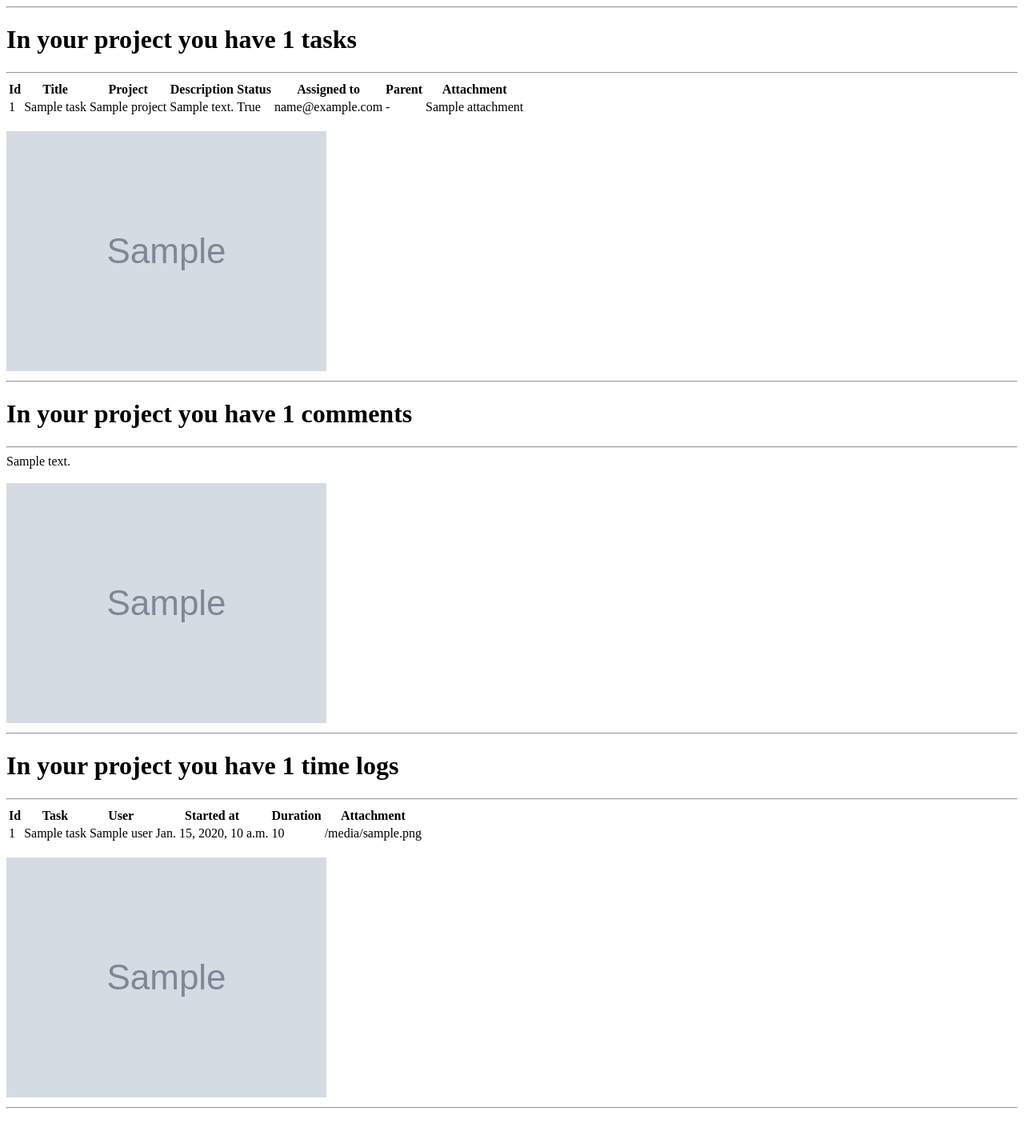
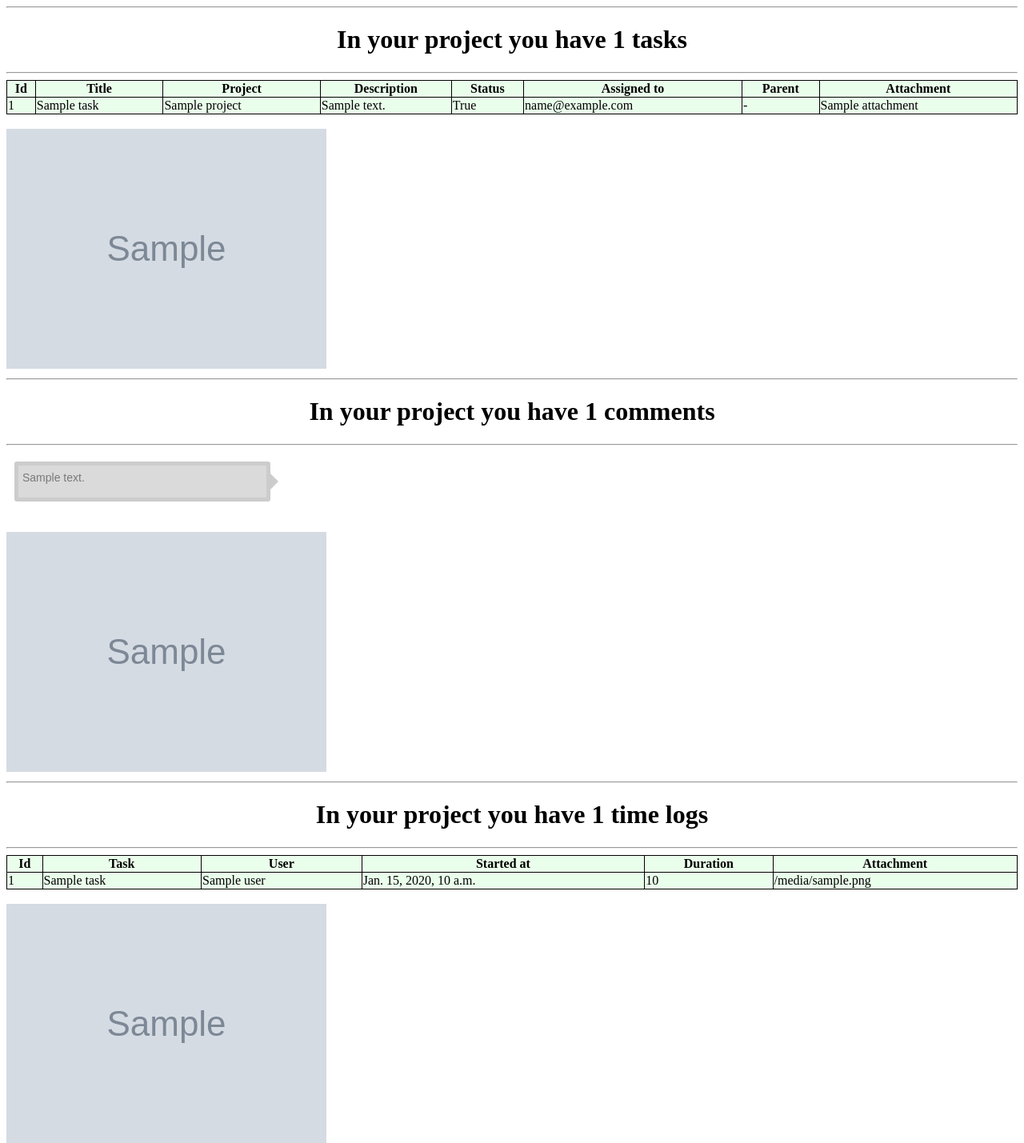
Before and after one commit to ArtiomOn/EBS-Milestone-2, a Django app: template templates/tasks/task_list.html in a window 1280 px wide. Shown: the top 1429 px of the page at 80% size. Before the commit the page ends 1386 px from the top, so only its background shows below. Run offline with Django 3.2, Linux system fonts and the light colour scheme; tables that the repository leaves empty hold one stand-in row (values such as "Sample post"); the template is opened without the code that fills it: values that come from a table or form of the project are taken from there, most other values are stand-ins (such as "Sample title", 1, 10 or a date in 2020); grey boxes marked "Sample" are stand-in pictures; data that the repository does not hold is empty; parts of the project's set-up code (start-up, migrations or seed data) failed here and were passed over.

Commit message:
Refactor

```diff
--- a/apps/tasks/models.py
+++ b/apps/tasks/models.py
@@ -84,7 +84,7 @@ class Task(models.Model):
         )
 
     @staticmethod
-    def html_convert_pdf(template: str, output_path: str, context: dict, css: str):
+    def html_convert_pdf(template: str, output_path: str, context: dict):
         # Convert html file to pdf
         template = get_template(template)
         html = template.render(context)
@@ -95,7 +95,6 @@ class Task(models.Model):
             pdfkit.from_string(
                 input=html,
                 output_path=output_path,
-                css=css,
                 options=options
             ),
             content_type='application/pdf'
--- a/apps/tasks/views.py
+++ b/apps/tasks/views.py
@@ -172,7 +172,6 @@ class TaskViewSet(
         permission_classes=(IsAuthenticated,)
     )
     def task_list_convert_pdf(self, request, *args, **kwargs):
-        css_path = 'E:/EBS/EBS-Milestone-2/static/css/style.css'
         template_name = 'tasks/task_list.html'
         pdf_name = 'E:/EBS/EBS-Milestone-2/media/pdf/task_list.pdf'
         task_queryset = Task.objects.all()
@@ -186,7 +185,6 @@ class TaskViewSet(
         return Task.html_convert_pdf(
             template=template_name,
             output_path=pdf_name,
-            css=css_path,
             context=context
         )
 
@@ -197,7 +195,6 @@ class TaskViewSet(
     )
     def task_detail_convert_pdf(self, request, *args, **kwargs):
         instance = self.get_object()
-        css_path = 'E:/EBS/EBS-Milestone-2/static/css/style.css'
         template_name = 'tasks/task_detail.html'
         pdf_name = f'E:/EBS/EBS-Milestone-2/media/pdf/task_detail__id_{instance.id}.pdf'
         task_queryset = Task.objects.filter(
@@ -217,7 +214,6 @@ class TaskViewSet(
         return Task.html_convert_pdf(
             template=template_name,
             output_path=pdf_name,
-            css=css_path,
             context=context
         )
 
@@ -397,7 +393,6 @@ class ProjectViewSet(
     )
     def project_detail_convert_pdf(self, request, *args, **kwargs):
         instance = self.get_object()
-        css_path = 'E:/EBS/EBS-Milestone-2/static/css/style.css'
         pdf_name = f'E:/EBS/EBS-Milestone-2/media/pdf/project_detail__id_{instance.id}.pdf'
         template_name = 'tasks/project_detail.html'
         instance_project = self.get_queryset(
@@ -422,6 +417,5 @@ class ProjectViewSet(
         return Task.html_convert_pdf(
             template=template_name,
             output_path=pdf_name,
-            css=css_path,
             context=context
         )
--- a/templates/tasks/task_list.html
+++ b/templates/tasks/task_list.html
@@ -7,6 +7,63 @@
     <title>Task</title>
 </head>
 <body>
+<style>
+    .tip {
+        width: 0;
+        height: 0;
+        position: absolute;
+        background: transparent;
+        border: 10px solid #ccc;
+    }
+
+    .tip-right {
+        top: 10px;
+        right: -25px;
+        border-top-color: transparent;
+        border-right-color: transparent;
+        border-bottom-color: transparent;
+    }
+
+    .dialogbox .body {
+        position: relative;
+        max-width: 300px;
+        height: auto;
+        margin: 20px 10px;
+        padding: 5px;
+        background-color: #DADADA;
+        border-radius: 3px;
+        border: 5px solid #ccc;
+    }
+
+    .body .message {
+        min-height: 30px;
+        border-radius: 3px;
+        font-family: Arial, serif;
+        font-size: 14px;
+        line-height: 1.5;
+        color: #797979;
+    }
+
+    .task-header h1 {
+        text-align: center;
+    }
+
+    table, th, td {
+        border: 1px solid black;
+        border-collapse: collapse;
+        background-color: #eaffeb;
+    }
+
+
+    table {
+        width: 100%;
+        height: 100%;
+    }
+
+    h1 {
+        text-align: center;
+    }
+</style>
 <hr>
 <div class="task-header">
     <h1>In your project you have {{ tasks.count }} tasks</h1>
```
Also changed, not shown: templates/tasks/project_detail.html (+57 -0 lines), templates/tasks/task_detail.html (+57 -0 lines).
